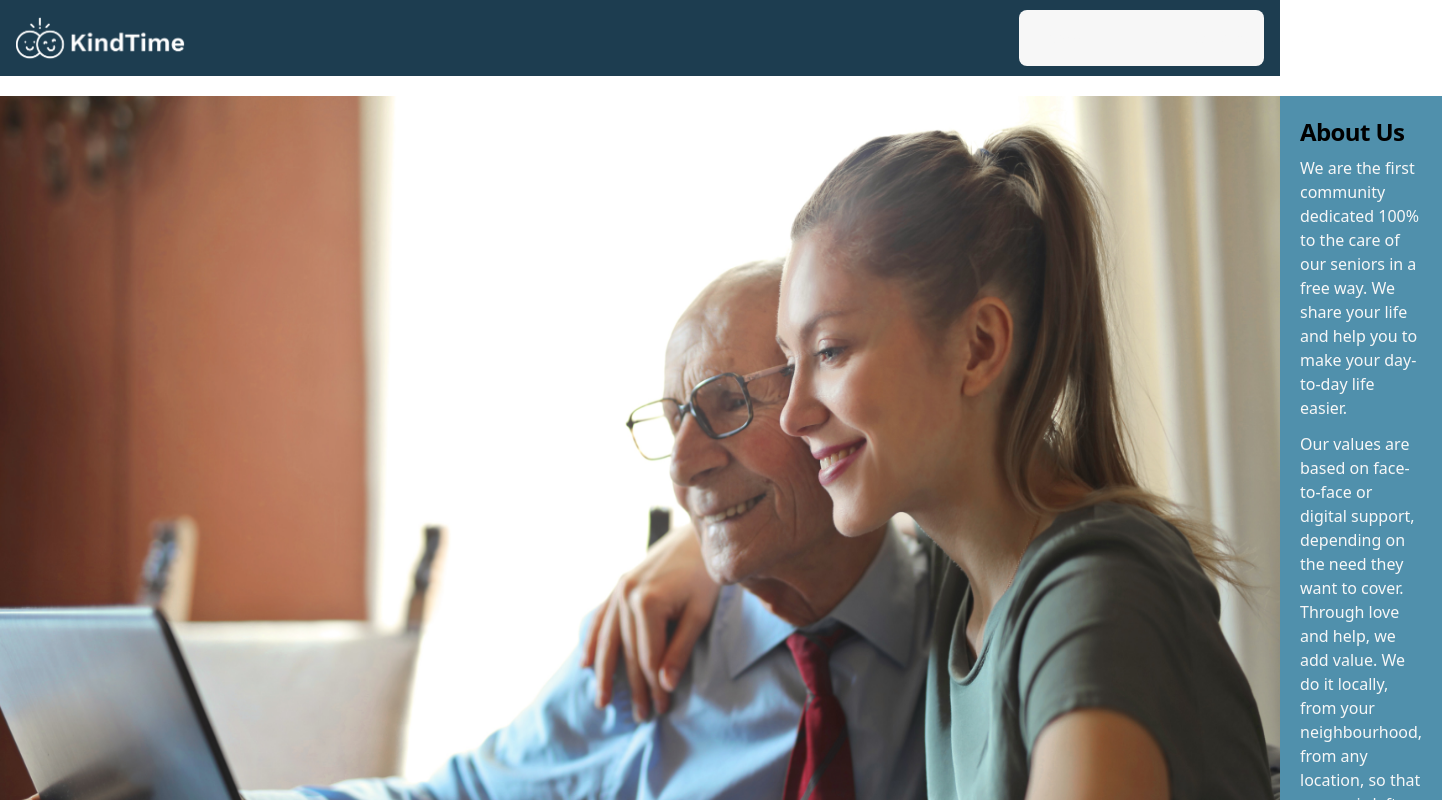
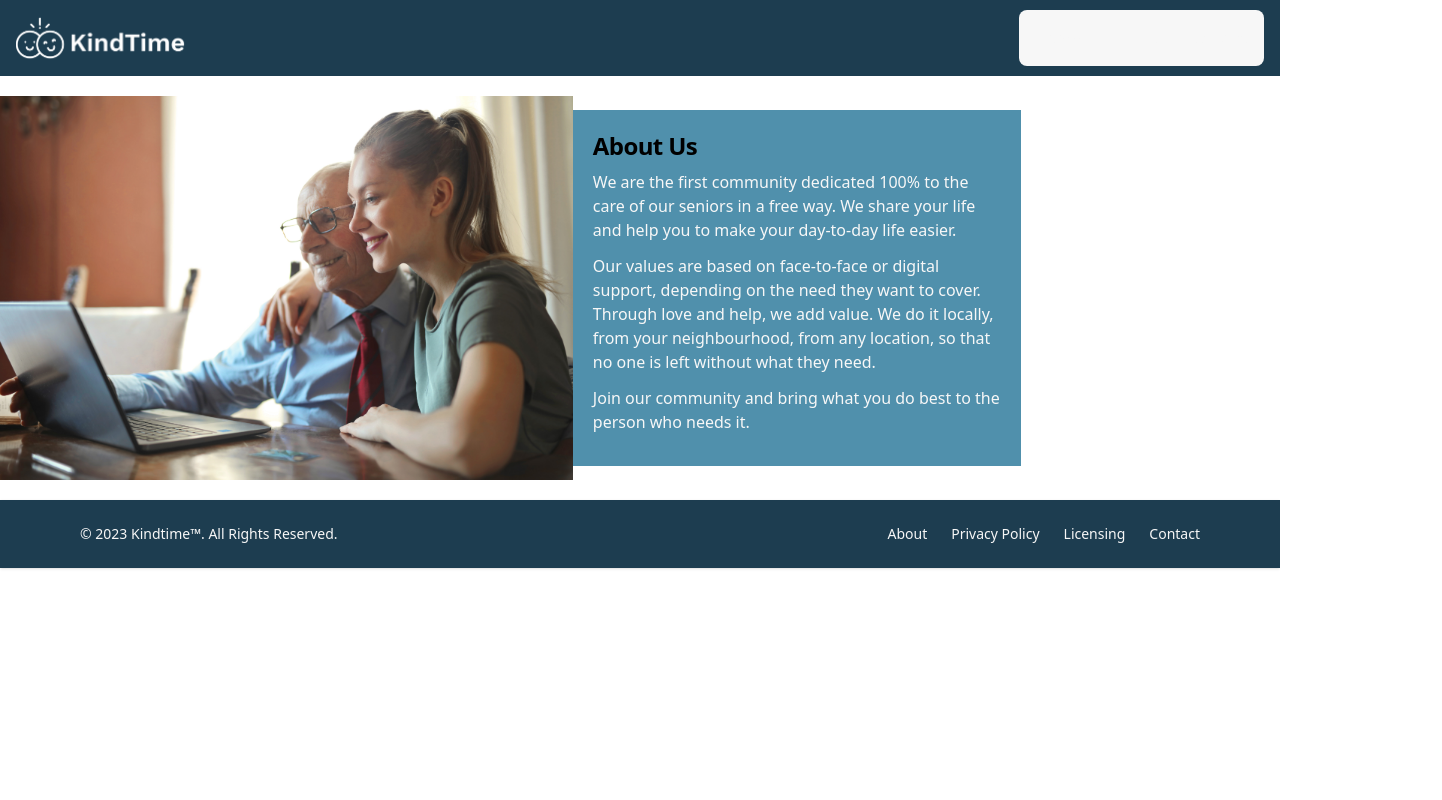
Before and after one commit to mintybubblegum/kindtime-equipo-7, a React (Vite) app in the folder frontend/: page /about in a window 1280 px wide. Shown: the top 800 px of the page, 1442 px wide, since content can reach past the window. Built offline with nearby package versions, Linux system fonts and the light colour scheme.

Commit message:
first commit

```diff
--- a/frontend/src/components/partials/AboutCard.jsx
+++ b/frontend/src/components/partials/AboutCard.jsx
@@ -3,9 +3,9 @@ import AboutImg from '../../assets/about.jpg'
 
 export default function AboutCard() {
     return (
-        <div className="flex flex-col md:flex-row my-5 m-auto">
-            <img className="" src={AboutImg} alt="img" />
-            <div className="p-5 bg-blue w-auto">
+        <div className="flex flex-col items-center jsutify-center md:flex-row my-5">
+            <img className="w-auto max-h-96" src={AboutImg} alt="img" />
+            <div className="p-5 bg-blue w-auto max-w-md">
                 <h5 className="mb-2 text-2xl font-bold tracking-tight text-gray-900 dark:text-white">About Us</h5>
                 <p className="mb-3 font-normal text-white dark:text-gray-500">We are the first community dedicated 100% to the care of our seniors in a free way. We share your life and help you to make your day-to-day life easier.</p>
 
```
